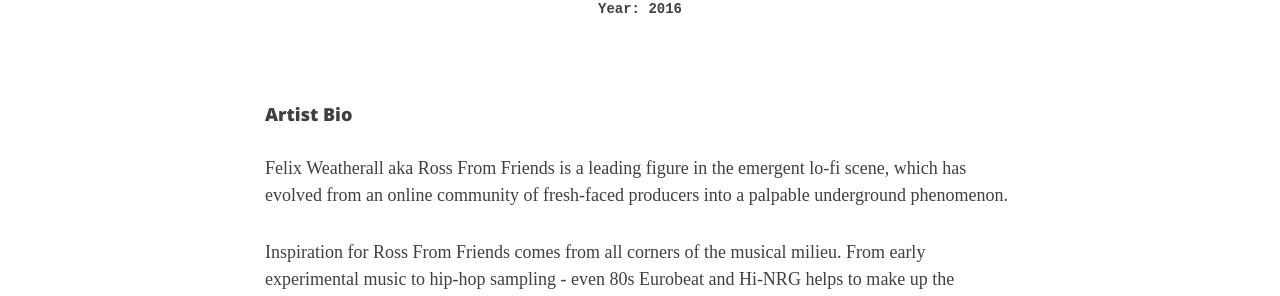
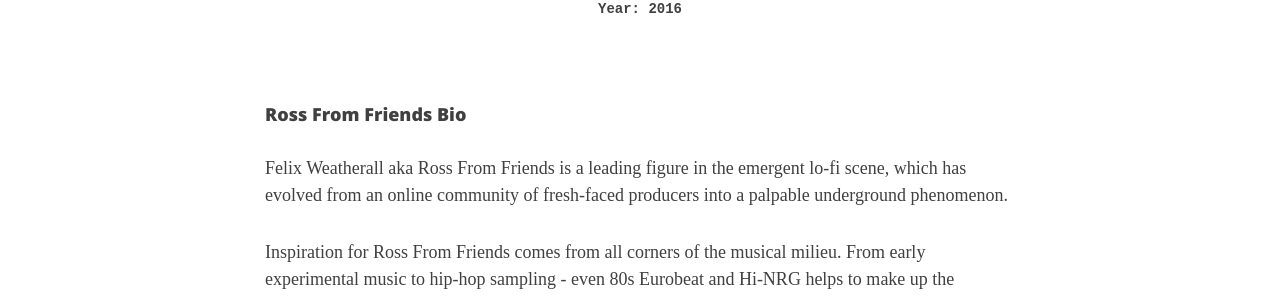
Before and after one commit to rhymeswithzion/rwz-test, a Jekyll site: the page built from _posts/2017-07-29-ross-from-friends-live.md, in a window 1280 px wide and 900 px high, scrolled down 866 px. Shown: the part 158-454 px from the top of the window. Built offline with Jekyll 4.4.1, drawn with Linux system fonts in a browser that asks for light colours; some web fonts are replaced; comment, search, counter and statistics services are not loaded.

Commit message:
Update 2017-07-29-ross-from-friends-live.md

```diff
--- a/_posts/2017-07-29-ross-from-friends-live.md
+++ b/_posts/2017-07-29-ross-from-friends-live.md
@@ -11,7 +11,7 @@
 ---
 <style>.embed-container { position: relative; padding-bottom: 56.25%; height: 0; overflow: hidden; max-width: 100%; } .embed-container iframe, .embed-container object, .embed-container embed { position: absolute; top: 0; left: 0; width: 100%; height: 100%; }</style><br />
 <div class="embed-container">
-<iframe allowfullscreen="" frameborder="0" height="315" src="https://www.youtube.com/embed/YqEBW0QPxQQ" width="560"></iframe></div>
+<iframe allowfullscreen="" frameborder="0" height="315" src="https://www.youtube.com/embed/YqEBW0QPxQQ?rel=0" width="560"></iframe></div>
 <br>
 <h5 style="text-align: center;">
 Artist: Ross From Friends <br>
@@ -21,7 +21,7 @@
 <br>
 
 
-#### Artist Bio
+#### Ross From Friends Bio
 
 Felix Weatherall aka Ross From Friends is a leading figure in the emergent lo-fi scene, which has evolved from an online community of fresh-faced producers into a palpable underground phenomenon.
 
```
